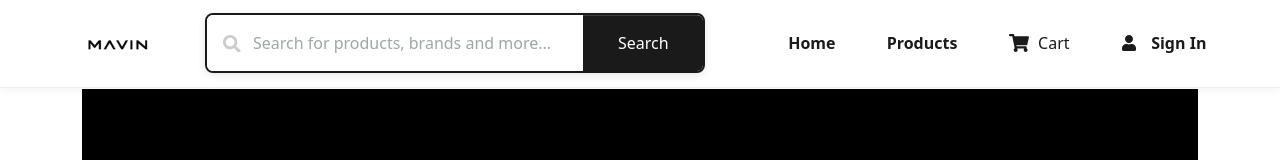
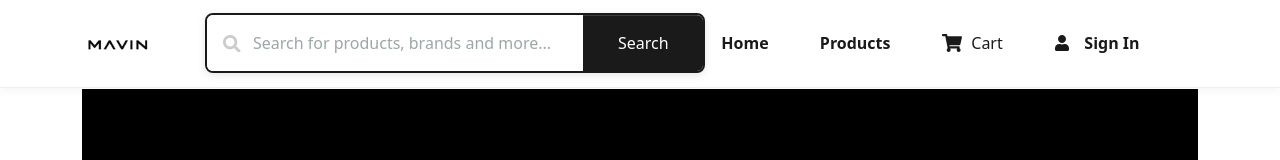
Before and after one commit to OMAR12142/front-end, a React (Vite) app: page / in a window 1280 px wide. Shown: the top 160 px of the page. Built offline with nearby package versions, Linux system fonts and the light colour scheme; no server answers.

Commit message:
Update Header.jsx

```diff
--- a/src/components/Header.jsx
+++ b/src/components/Header.jsx
@@ -65,7 +65,7 @@ const Header = () => {
             id="basic-navbar-nav"
             style={{ position: "relative", zIndex: 1030 }}
           >
-            <Nav className="ms-auto align-items-lg-center flex-column flex-lg-row gap-2 gap-lg-3">
+            <Nav className="ms-auto align-items-lg-center flex-column flex-lg-row gap-2 gap-lg-3 w-100 w-lg-auto text-center text-lg-start">
               <div className="d-lg-none w-100 mb-3">
                 <SeacrhBox />
               </div>
```
